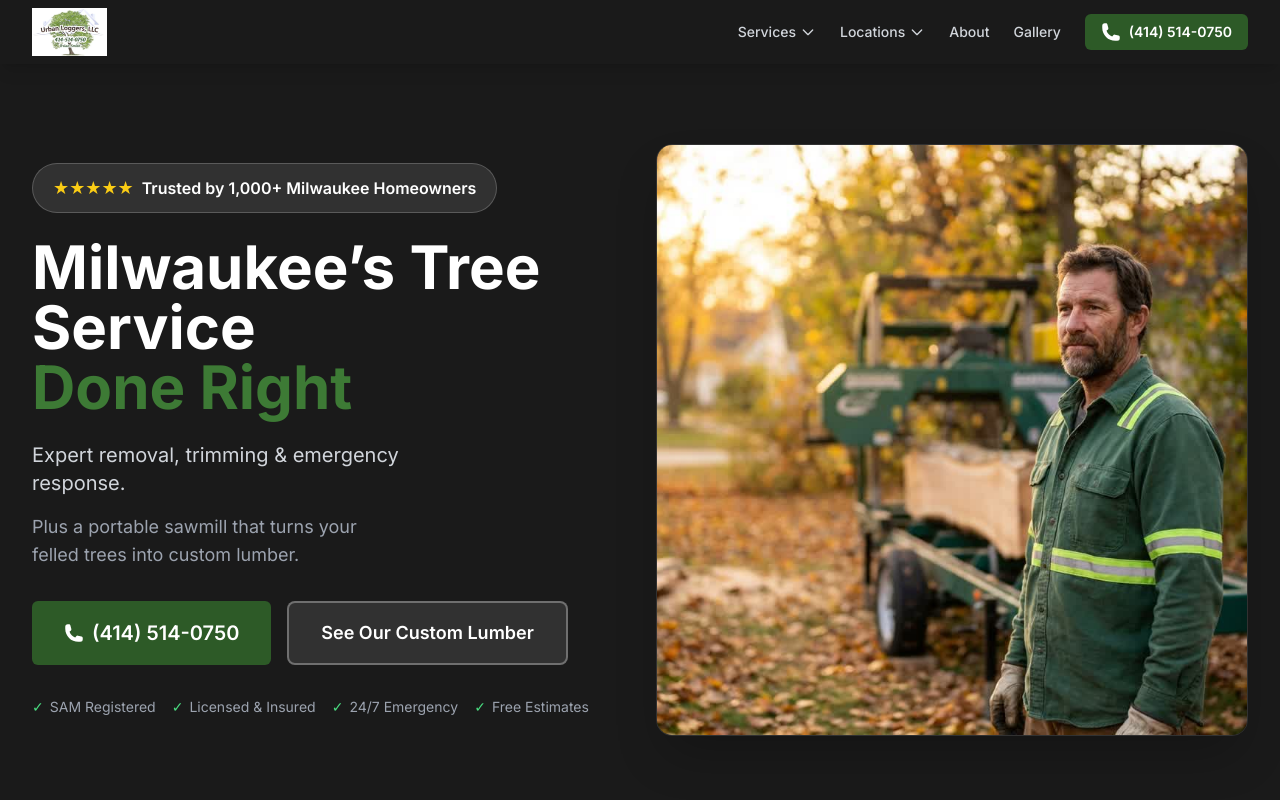
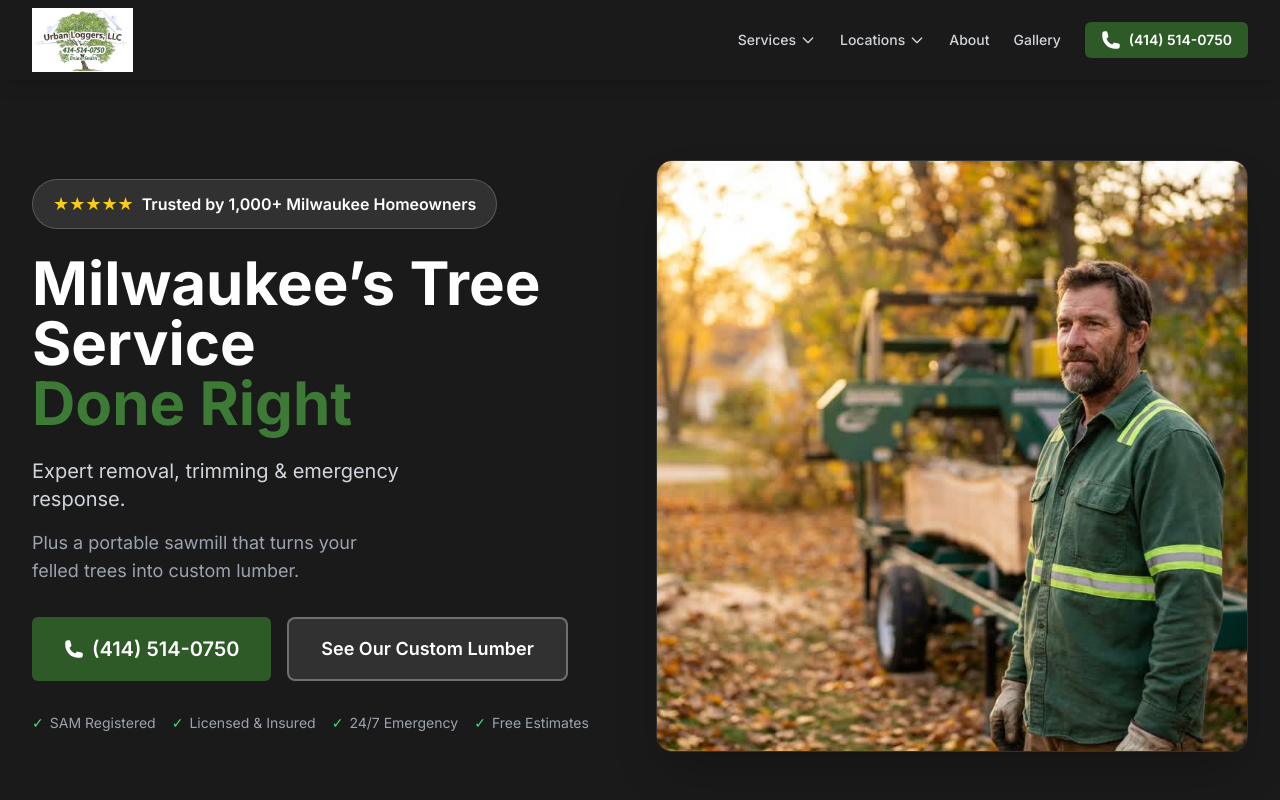
Before and after one commit to joeybeyer/urbanloggers, a Next.js app: page / in a window 1280 px wide. Shown: the top 800 px of the page. Built offline with nearby package versions, Linux system fonts and the light colour scheme.

Commit message:
Increase logo size in header from h-12 to h-16, taller header bar

```diff
--- a/components/layout/Header.tsx
+++ b/components/layout/Header.tsx
@@ -7,15 +7,15 @@ export function Header() {
   return (
     <header className="sticky top-0 z-50 bg-charcoal text-white shadow-lg">
       <div className="max-w-7xl mx-auto px-4 sm:px-6 lg:px-8">
-        <div className="flex items-center justify-between h-16">
+        <div className="flex items-center justify-between h-20">
           {/* Logo */}
           <Link href="/" className="flex items-center group">
             <Image
               src="/images/logo.webp"
               alt="Urban Loggers LLC - Milwaukee Tree Service"
-              width={150}
-              height={96}
-              className="h-12 w-auto"
+              width={240}
+              height={153}
+              className="h-16 w-auto"
               priority
             />
           </Link>
```
